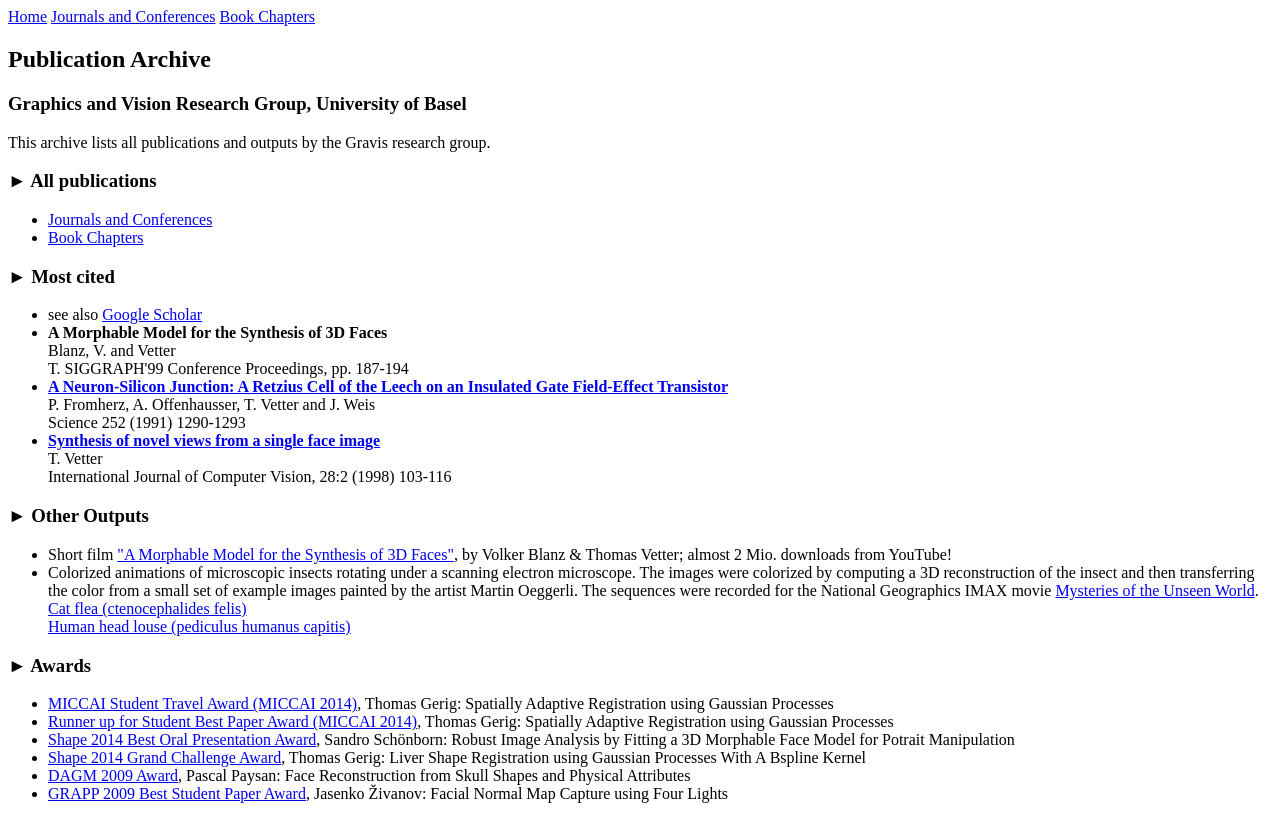
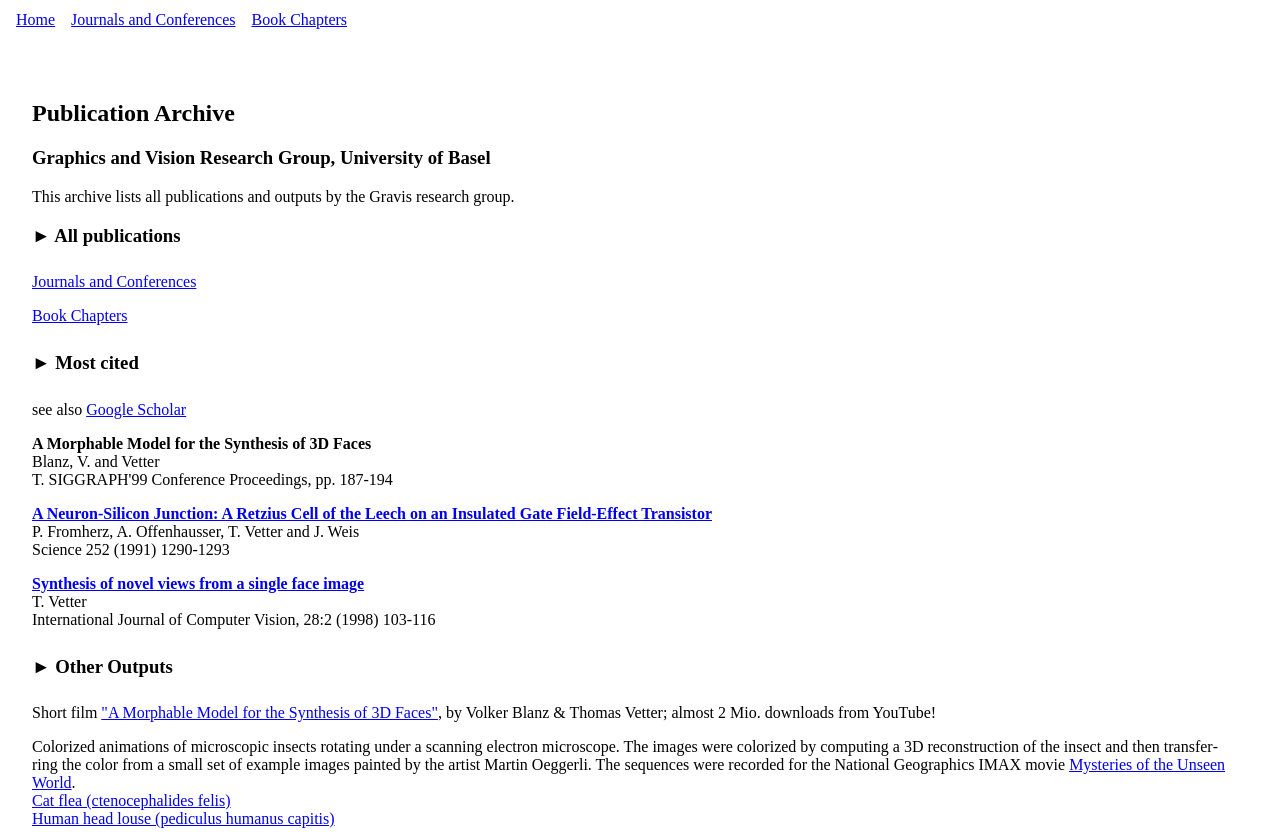
Before and after one commit to unibas-gravis/gravis-publication-archive, a plain HTML site: page public/index.html in a window 1280 px wide. Shown: the top 839 px of the page. Drawn offline with Linux system fonts and the light colour scheme; the site is published under a folder, as on GitHub Pages, so addresses that start at the root find nothing.

Commit message:
Make all paths relative

```diff
--- a/public/index.html
+++ b/public/index.html
@@ -7,7 +7,7 @@
   <title>Publications | Gravis</title>
   <meta name="description" content="publications at gravis">
   <meta name="author" content="gravis">
-  <link rel="stylesheet" href="/assets/stylesheet.css">
+  <link rel="stylesheet" href="assets/stylesheet.css">
 </head>
 
 <body>
@@ -15,7 +15,7 @@
   <header>
     <div class="main-navigation">
     <nav class="categories">
-    <a href="/">Home</a> <a href="/journals.html">Journals and Conferences</a> <a href="/books.html">Book Chapters</a>
+    <a href="./">Home</a> <a href="journals.html">Journals and Conferences</a> <a href="books.html">Book Chapters</a>
     </nav>
   </div>
 
@@ -28,15 +28,15 @@ University of Basel</h3>
     <p>This archive lists all publications and outputs by the Gravis research group.</p>
     <h3>► All publications</h3>
       <ul>
-        <li><a href="/journals.html">Journals and Conferences</a></li>
-        <li><a href="/books.html">Book Chapters</a></li>
+        <li><a href="journals.html">Journals and Conferences</a></li>
+        <li><a href="books.html">Book Chapters</a></li>
       </ul>
     <h3>► Most cited</h3>
       <ul>
         <li>see also <a href="https://scholar.google.com/citations?user=HKLgZpYAAAAJ&hl=en" target="_blank">Google Scholar</a></li>
         <li><strong>A Morphable Model for the Synthesis of 3D Faces</strong><br>Blanz, V. and Vetter<br>T. SIGGRAPH'99 Conference Proceedings, pp. 187-194</li>
-        <li><strong><a href="/publications/Science1991.pdf">A Neuron-Silicon Junction: A Retzius Cell of the Leech on an Insulated Gate Field-Effect Transistor</a></strong><br>P. Fromherz, A. Offenhausser, T. Vetter and J. Weis<br>Science 252 (1991) 1290-1293</li>
-        <li><strong><a href="/publications/synthesis98.pdf">Synthesis of novel views from a single face image</a></strong><br>T. Vetter<br>International Journal of Computer Vision, 28:2 (1998) 103-116</li>
+        <li><strong><a href="publications/Science1991.pdf">A Neuron-Silicon Junction: A Retzius Cell of the Leech on an Insulated Gate Field-Effect Transistor</a></strong><br>P. Fromherz, A. Offenhausser, T. Vetter and J. Weis<br>Science 252 (1991) 1290-1293</li>
+        <li><strong><a href="publications/synthesis98.pdf">Synthesis of novel views from a single face image</a></strong><br>T. Vetter<br>International Journal of Computer Vision, 28:2 (1998) 103-116</li>
       </ul>
     <h3>► Other Outputs </h3>
       <ul>
```
Also changed, not shown: 1 other file.
